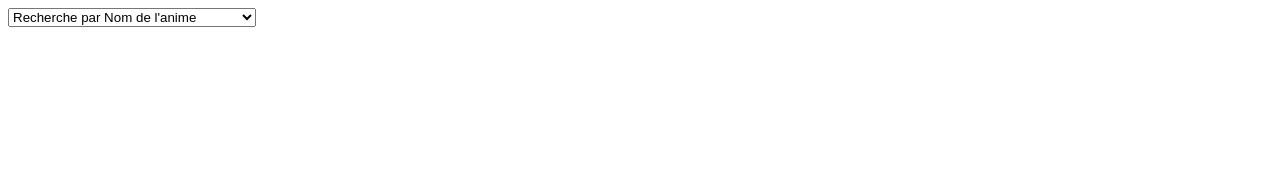
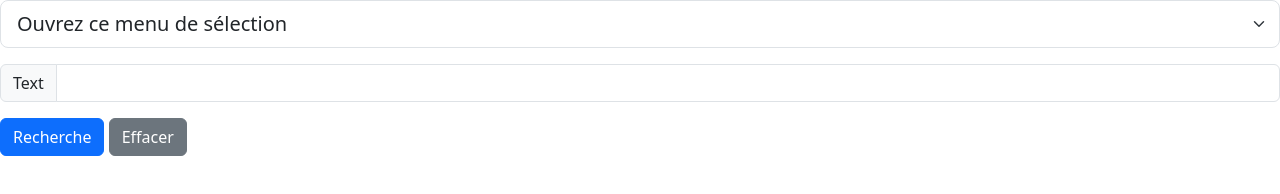
Before and after one commit to Buzzy35/AnimeRequester, a plain HTML site: page index.html in a window 1280 px wide. Drawn offline with nearby package versions, Linux system fonts and the light colour scheme.

Commit message:
ajoute des bouton effacer et rechercher et amélioration du questionnaire

```diff
--- a/index.html
+++ b/index.html
@@ -3,19 +3,28 @@
 <head>
     <meta charset="UTF-8">
     <link rel="stylesheet" href="css/style.css">
+    <link href="https://cdn.jsdelivr.net/npm/bootstrap@5.3.8/dist/css/bootstrap.min.css" rel="stylesheet" integrity="sha384-sRIl4kxILFvY47J16cr9ZwB07vP4J8+LH7qKQnuqkuIAvNWLzeN8tE5YBujZqJLB" crossorigin="anonymous">
     <title>Anime Requester</title>
 </head>
 <body>
-<select id="rechercheType">
+<form action="">
+<select id="rechercheType" class="form-select form-select-lg mb-3" aria-label="Large select example">
+  <option selected>Ouvrez ce menu de sélection</option>
     <option value="animeName">Recherche par Nom de l'anime</option>
     <option value="classement">Recherche par Classement de l'anime</option>
     <option value="animeID">Recherche par ID</option>
 </select>
-<imput type="text" id="animeName" placeholder="Recherche par Nom de l'anime">
-<imput type="text" id="classement" placeholder="Recherche par Classement de l'anime">
-<imput type="text" id="animeID" placeholder="Recherche par ID">
+
+<div class="input-group mb-3">
+  <span class="input-group-text" id="inputGroup-sizing-default">Text</span>
+  <imput type="text"  class="form-control"id="Text">
+</div>
+<button id="Recherche" type="button" class="btn btn-primary btn-">Recherche</button>
+<button id="Effacer" type="button" class="btn btn-secondary btn-">Effacer</button>
+</form>
 
 
 <script src="js/script.js"></script>
+<script src="https://cdn.jsdelivr.net/npm/bootstrap@5.3.8/dist/js/bootstrap.bundle.min.js" integrity="sha384-FKyoEForCGlyvwx9Hj09JcYn3nv7wiPVlz7YYwJrWVcXK/BmnVDxM+D2scQbITxI" crossorigin="anonymous"></script>
 </body>
 </html>
```
